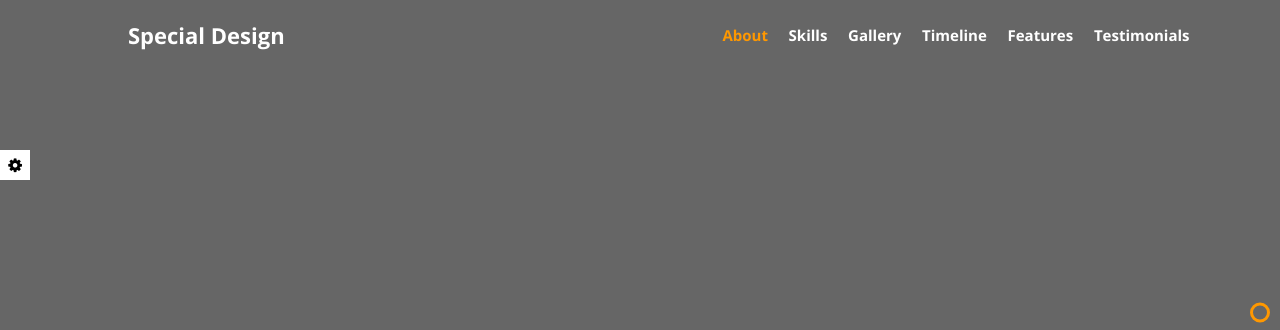
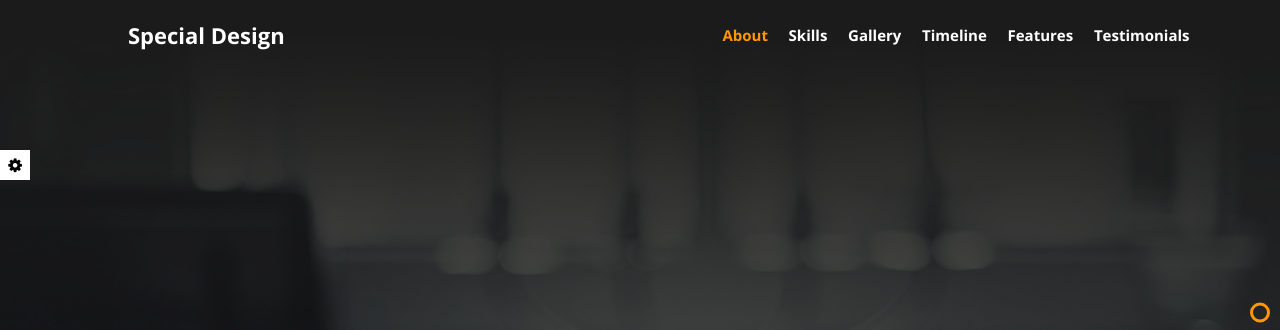
Before and after one commit to mostafasasa010/Practicl_Sass, a plain HTML site: page index.html in a window 1280 px wide. Shown: the top 330 px of the page. Drawn offline with nearby package versions, Linux system fonts and the light colour scheme; files that its build step writes are made by us from their sources; files whose address does not match are found by name.

Commit message:
Add files via upload

```diff
--- a/css/sass/pages/_homepage.scss
+++ b/css/sass/pages/_homepage.scss
@@ -45,7 +45,7 @@ a {
 }
 
 .landing-page {
-  background-image: url(imgs/01.jpg);
+  background-image: url(../imgs/01.jpg);
   background-size: cover;
   min-height: 100vh;
   position: relative;
```
